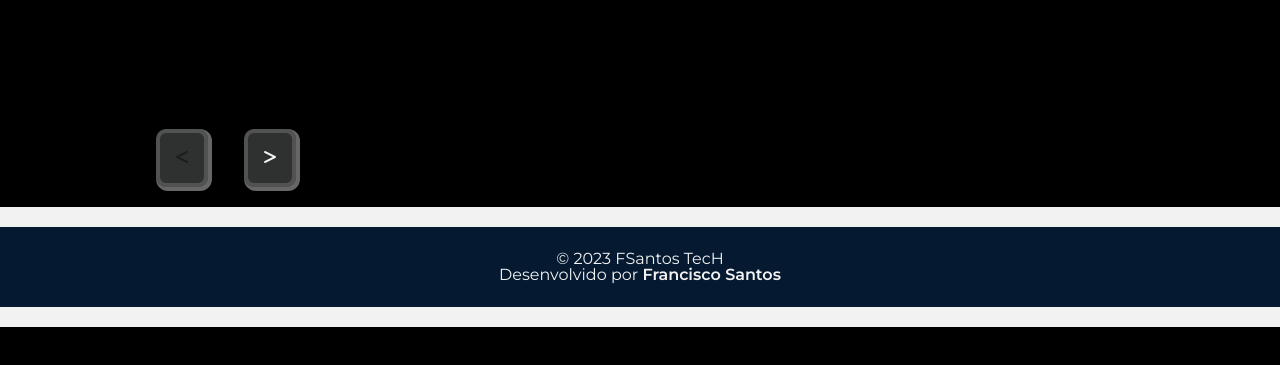
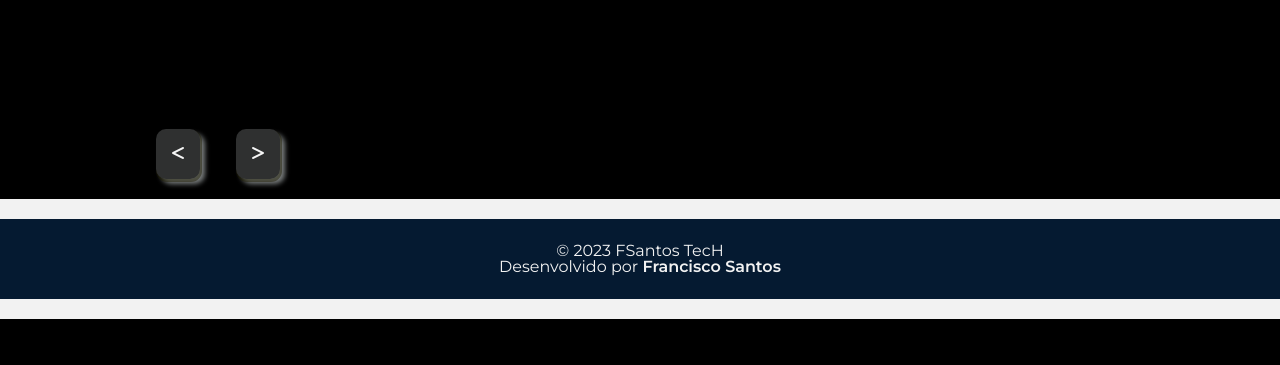
Before and after one commit to ftsantos/portfoliohtmlcss, a plain HTML site: page album.html in a window 1280 px wide. Shown: the part 391-756 px from the top of the page. Drawn offline with Linux system fonts and the light colour scheme.

Commit message:
style do botão

```diff
--- a/album.html
+++ b/album.html
@@ -33,7 +33,7 @@
 
             </section>
             <section class="album__botoes">
-                <button onclick="showPage(1)" class="button-pagina"><i class="fa-sharp fa-solid fa-less-than" style="color: #1c1c1d;"></i></button>
+                <button onclick="showPage(1)" class="button-pagina"><i class="fa-sharp fa-solid fa-less-than"></i></button>
                 <button onclick="showPage(2)" class="button-pagina"><i class="fa-solid fa-greater-than"></i></button>
             </section>
         </section>
--- a/styles/style.css
+++ b/styles/style.css
@@ -186,7 +186,9 @@ strong{
 }
 
 .button-pagina{
-    background-color: var(--cor-botoes);;
+    background-color: var(--cor-botoes);
+    border: none;
+    box-shadow: 1px 2px 0 1px #1f1d0279, 5px 5px 5px #7a7e7e;
 }
 
 
```
